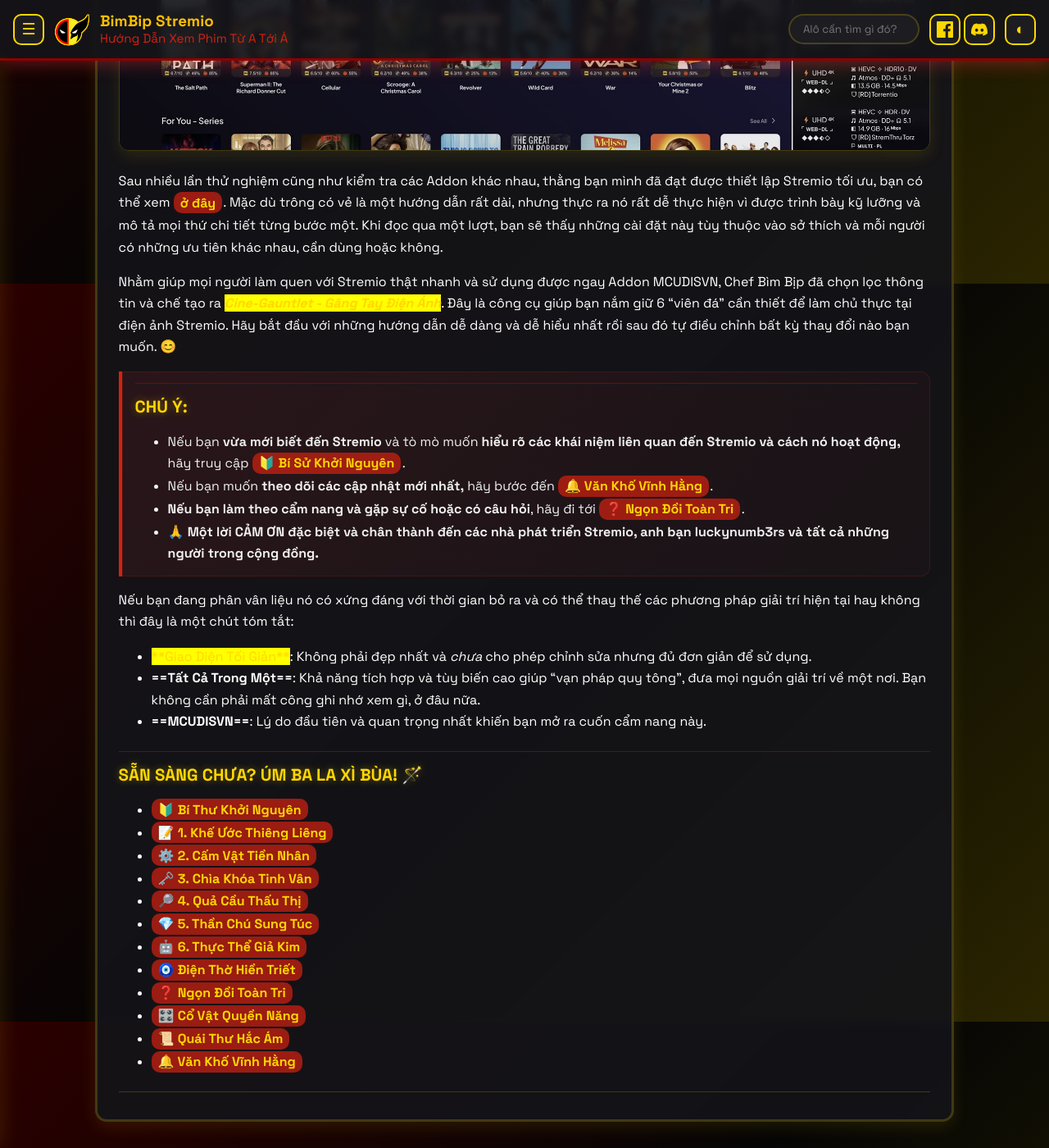
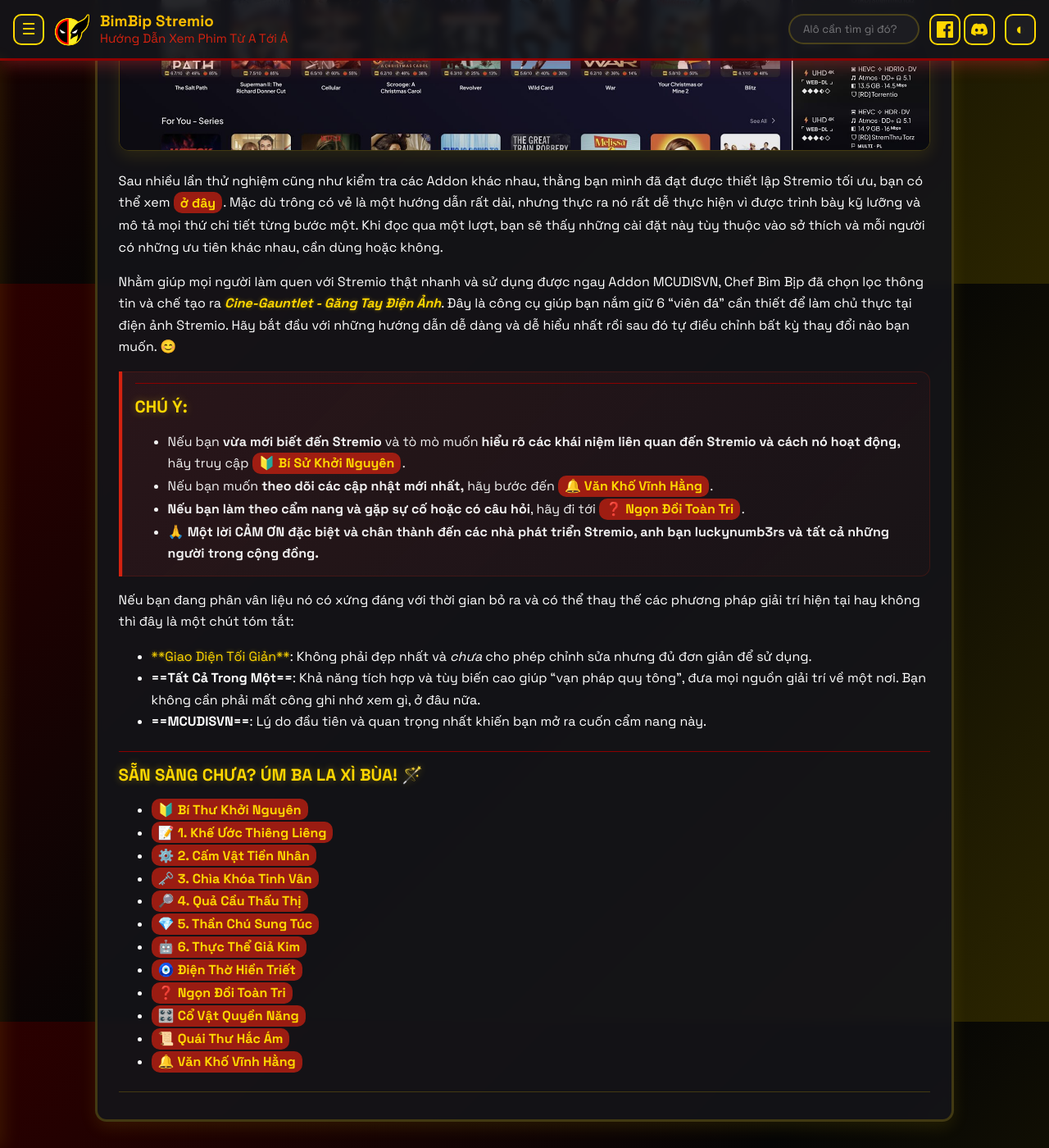
Before and after one commit to bimbipsubteam/bimbip-stremio, a Jekyll site: the page built from docs/index.md, in a window 1280 px wide and 1400 px high, scrolled down 554 px. Shown: the whole window at 82% size. Built offline with Jekyll 4.4.1, drawn with Linux system fonts in a browser that asks for light colours.

Commit message:
Update style.css

```diff
--- a/docs/assets/css/style.css
+++ b/docs/assets/css/style.css
@@ -91,7 +91,12 @@
 }
 
 /* CSS Markdown */
-mark { color: var(--accent-2) !important; }
+/* Định dạng cho thẻ <mark> */
+mark {
+    background-color: transparent; /* Màu nền vàng */
+    color: var(--accent-2) !important; /* Màu chữ đen */
+    text-shadow: 0 0 5px rgba(255, 215, 0, 0.4);
+}
 
 /* =========================================
    LAYOUT CHÍNH
```
